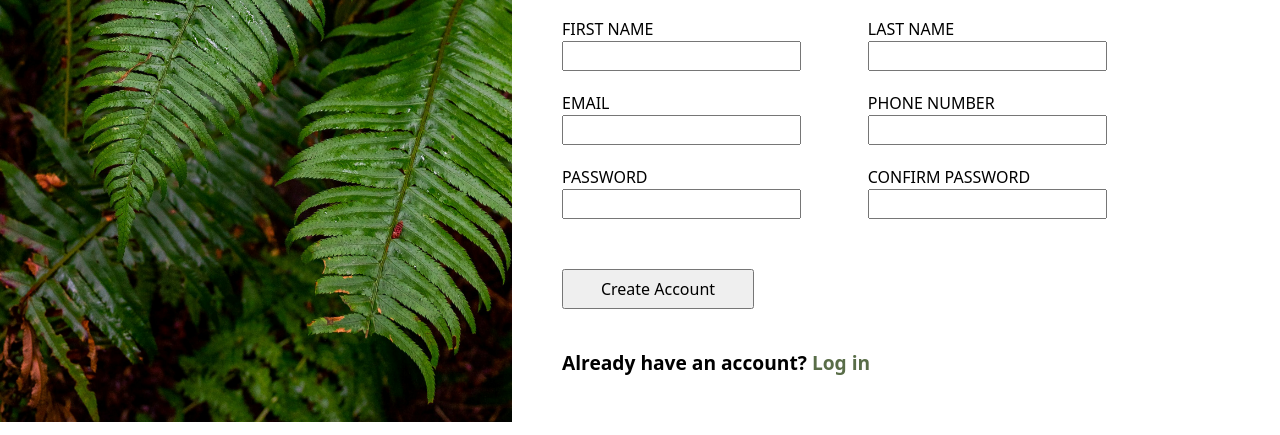
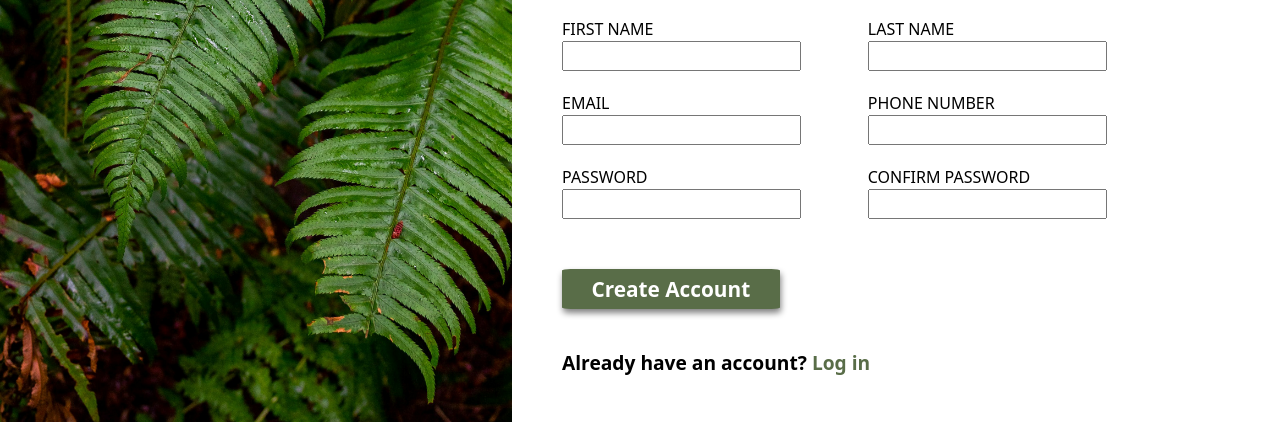
Before and after one commit to xhjayoub/Sign-up-Form, a plain HTML site: page index.html in a window 1280 px wide. Shown: the part 378-813 px from the top of the page. Drawn offline with Linux system fonts and the light colour scheme.

Commit message:
Style the submit button

```diff
--- a/style.css
+++ b/style.css
@@ -168,6 +168,18 @@ form {
   gap: 20px;
 }
 form button {
-  width: 15vw;
+  width: 17vw;
   height: 5vh;
+  background-color: var(--use-color);
+  color: white;
+  border: 0;
+  font-size: 1.3rem;
+  font-weight: bold;
+  border-radius: 4%;
+  box-shadow: 1px 4px 6px grey;
 }
+form button:hover {
+  cursor: pointer;
+  opacity: 0.9;
+  transition-duration: 0.5s;
+}
```
